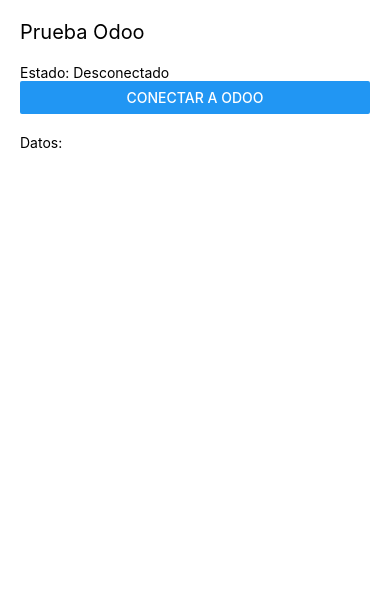
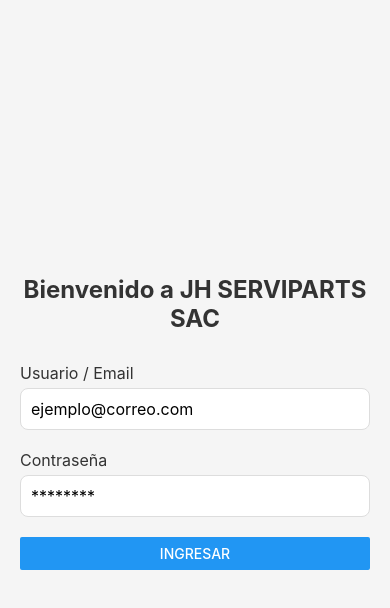
Before and after one commit to joseCastroB/jhserviparts-app, a React Native app: screen / in a window 390 px wide. Shown: the top 608 px of the page. Built offline with nearby package versions, Linux system fonts and the light colour scheme.

Commit message:
Se agrega el login

```diff
--- a/App.tsx
+++ b/App.tsx
@@ -1,35 +1,92 @@
 import React, { useEffect, useState } from 'react';
-import { SafeAreaView, Text, Button, View } from 'react-native';
-import { authenticateOdoo, getProducts } from './src/services/odoo';
+import { View, Text, FlatList, Button, StyleSheet } from 'react-native';
+import { SafeAreaProvider, SafeAreaView } from 'react-native-safe-area-context';
+import { LoginScreen } from './src/screens/LoginScreen';
+import { getProducts } from './src/services/odoo';
 
 function App(): React.JSX.Element {
-  const [status, setStatus] = useState('Desconectado');
-  const [data, setData] = useState('');
+  // Estado para guardar la sesión del usuario
+  const [session, setSession] = useState<{uid: number; user: string, pass: string} | null>(null);
 
-  const handleConnect = async () => {
+  // Estado para los productos
+  const [products, setProducts] = useState<any[]>([]);
+  const [loadingProds, setLoadingProds] = useState(false);
+
+  // Función que carga productos usando la sesión guardada
+  const loadData = async () => {
+    if (!session) return;
+    setLoadingProds(true);
     try {
-      setStatus('Conectando...');
-      const uid = await authenticateOdoo(); // 1. Autenticar
-      setStatus(`Conectado (UID: ${uid})`);
-
-      const productos = await getProducts(uid); // 2. Traer datos
-      setData(JSON.stringify(productos, null, 2));
-
-    } catch (error) {
-      console.error(error);
-      setStatus('Error de conexión');
+      // Pasamos el UID y el PASS gurados al logearse
+      const data = await getProducts(session.uid, session.pass);
+      setProducts(data);
+    } catch (e) {
+      console.error(e);
+    } finally {
+      setLoadingProds(false);
     }
   };
 
+  // LOGICA PRINCIPAL
+
+  // 1. Si NO hay sesión, mostramos el login
+  if (!session) {
+    return (
+      <SafeAreaProvider>
+        <LoginScreen
+          onLoginSuccess={(uid, user, pass) => {
+            // Guardamos la sesión y automaticamente React cambiara de pantalla
+            setSession({ uid, user, pass});
+          }}
+        />
+      </SafeAreaProvider>
+    );
+  }
+
+  // 2. Si HAY sesión, mostramos la App (Lista de productos)
   return (
-    <SafeAreaView style={{ padding: 20 }}>
-      <Text style={{ fontSize: 20, marginBottom: 20 }}>Prueba Odoo</Text>
-      <Text>Estado: {status}</Text>
-      <Button title="Conectar a Odoo" onPress={handleConnect} />
-      <Text style={{ marginTop: 20 }}>Datos:</Text>
-      <Text>{data}</Text>
-    </SafeAreaView>
+    <SafeAreaProvider>
+      <SafeAreaView style={styles.container}>
+        <View style={styles.header}>
+          <Text style={styles.welcome}>Hola, {session.user}</Text>
+          <Button title="Salir" color="red" onPress={() => setSession(null)} />
+        </View>
+
+        <Button
+          title="Cargar Productos de Odoo"
+          onPress={loadData}
+          disabled={loadingProds}
+        />
+
+        <FlatList
+          data={products}
+          keyExtractor={(item) => item.id.toString()}
+          contentContainerStyle={{ marginTop: 20 }}
+          renderItem={({ item }) => (
+            <View style={styles.card}>
+              <Text style={styles.prodName}>{item.name}</Text>
+              <Text style={styles.prodPrice}>$ {item.list_price}</Text>
+            </View>
+          )}
+        />
+      </SafeAreaView>
+    </SafeAreaProvider>
   );
 }
 
+const styles = StyleSheet.create({
+  container: { flex: 1, padding: 20 },
+  header: { flexDirection: 'row', justifyContent: 'space-between', marginBottom: 20, alignItems: 'center' },
+  welcome: { fontSize: 18, fontWeight: 'bold' },
+  card: {
+    backgroundColor: 'white',
+    padding: 15,
+    marginBottom: 10,
+    borderRadius: 8,
+    elevation: 2, // Sombra en Android
+  },
+  prodName: { fontSize: 16, fontWeight: '600' },
+  prodPrice: { fontSize: 14, color: 'green', marginTop: 5 },
+});
+
 export default App;
--- /dev/null
+++ b/src/screens/LoginScreen.tsx
@@ -0,0 +1,83 @@
+// src/screens/LoginScreen.tsx
+import React, {useState} from 'react';
+import { View, Text, TextInput, Button, StyleSheet, ActivityIndicator, Alert} from 'react-native';
+import { authenticateOdoo } from '../services/odoo';
+
+// Definimos las "props" que recibirá esta pantalla"
+interface LoginProps {
+    onLoginSuccess: (uid: number, username: string, password: string) => void;
+}
+
+export const LoginScreen = ({ onLoginSuccess}: LoginProps) => {
+    const [email, setEmail] = useState('');
+    const [password, setPassword] = useState('');
+    const [loading, setLoading] = useState(false);
+
+    const handleLogin = async () => {
+        if (!email || !password) {
+            Alert.alert('Error', 'Por favor ingresa usuario y contraseña');
+            return;
+        }
+
+        setLoading(true);
+        try{
+            // Llamamos al servicio con los datos REALES del formulario
+            const uid = await authenticateOdoo (email, password);
+
+            // Si pasa, avisamos a App.tsx que guarde los datos
+            onLoginSuccess(uid, email, password);
+
+        } catch (error: any) {
+            Alert.alert('Login Fallido', error.message || 'Verifica tus credenciales');
+        } finally {
+            setLoading(false);
+        }
+    };
+
+    return (
+        <View style={styles.container}>
+      <Text style={styles.title}>Bienvenido a JH SERVIPARTS SAC</Text>
+
+      <Text style={styles.label}>Usuario / Email</Text>
+      <TextInput
+        style={styles.input}
+        placeholder="ejemplo@correo.com"
+        value={email}
+        onChangeText={setEmail}
+        autoCapitalize="none"
+        keyboardType="email-address"
+      />
+
+      <Text style={styles.label}>Contraseña</Text>
+      <TextInput
+        style={styles.input}
+        placeholder="********"
+        value={password}
+        onChangeText={setPassword}
+        secureTextEntry
+      />
+
+      {loading ? (
+        <ActivityIndicator size="large" color="#0000ff" />
+      ) : (
+        <Button title="Ingresar" onPress={handleLogin} />
+      )}
+    </View>
+    );
+};
+
+const styles = StyleSheet.create({
+  container: { flex: 1, justifyContent: 'center', padding: 20, backgroundColor: '#f5f5f5' },
+  title: { fontSize: 24, fontWeight: 'bold', marginBottom: 30, textAlign: 'center', color: '#333' },
+  label: { fontSize: 16, marginBottom: 5, color: '#333' },
+  input: {
+    backgroundColor: 'white',
+    borderWidth: 1,
+    borderColor: '#ddd',
+    padding: 10,
+    borderRadius: 8,
+    marginBottom: 20,
+    fontSize: 16,
+    color: '#000'
+  },
+});
--- a/src/services/odoo.ts
+++ b/src/services/odoo.ts
@@ -3,8 +3,6 @@
 const ODOO_CONFIG = {
     url: 'https://jh-serviparts.tic-odoo.com', // Ojo: Sin el / al final
     db: 'jh-serviparts',
-    username: 'admin',
-    apiKey: '62dbde3b346c4912d948ebdce7c75c8976d961f3',
 };
 
 // Función genérica para hacer peticiones JSON-RPC
@@ -37,17 +35,17 @@
 };
 
 // 1. Autenticación (Login)
-export const authenticateOdoo = async (): Promise<number> => {
+export const authenticateOdoo = async (username: string, password: string): Promise<number> => {
   try {
     const uid = await rpcCall('common', 'authenticate', [
       ODOO_CONFIG.db,
-      ODOO_CONFIG.username,
-      ODOO_CONFIG.apiKey,
+      username,
+      password,
       {},
     ]);
 
     if (!uid) {
-      throw new Error('Credenciales incorrectas');
+      throw new Error('Usuario o contraseña incorrectos');
     }
 
     console.log('✅ Conectado a Odoo! UID:', uid);
@@ -59,16 +57,16 @@
 };
 
 // 2. Obtener Productos
-export const getProducts = async (uid: number) => {
+export const getProducts = async (uid: number, password: string) => {
   try {
     const products = await rpcCall('object', 'execute_kw', [
       ODOO_CONFIG.db,
       uid,
-      ODOO_CONFIG.apiKey,
+      password,
       'product.template', // Modelo
       'search_read',      // Método
       [[['type', '=', 'service']]], // Argumentos (Filtro)
-      { fields: ['name', 'list_price'], limit: 5 }, // Kwargs (Opciones)
+      { fields: ['name', 'list_price'], limit: 10 }, // Kwargs (Opciones)
     ]);
 
     return products;
```
